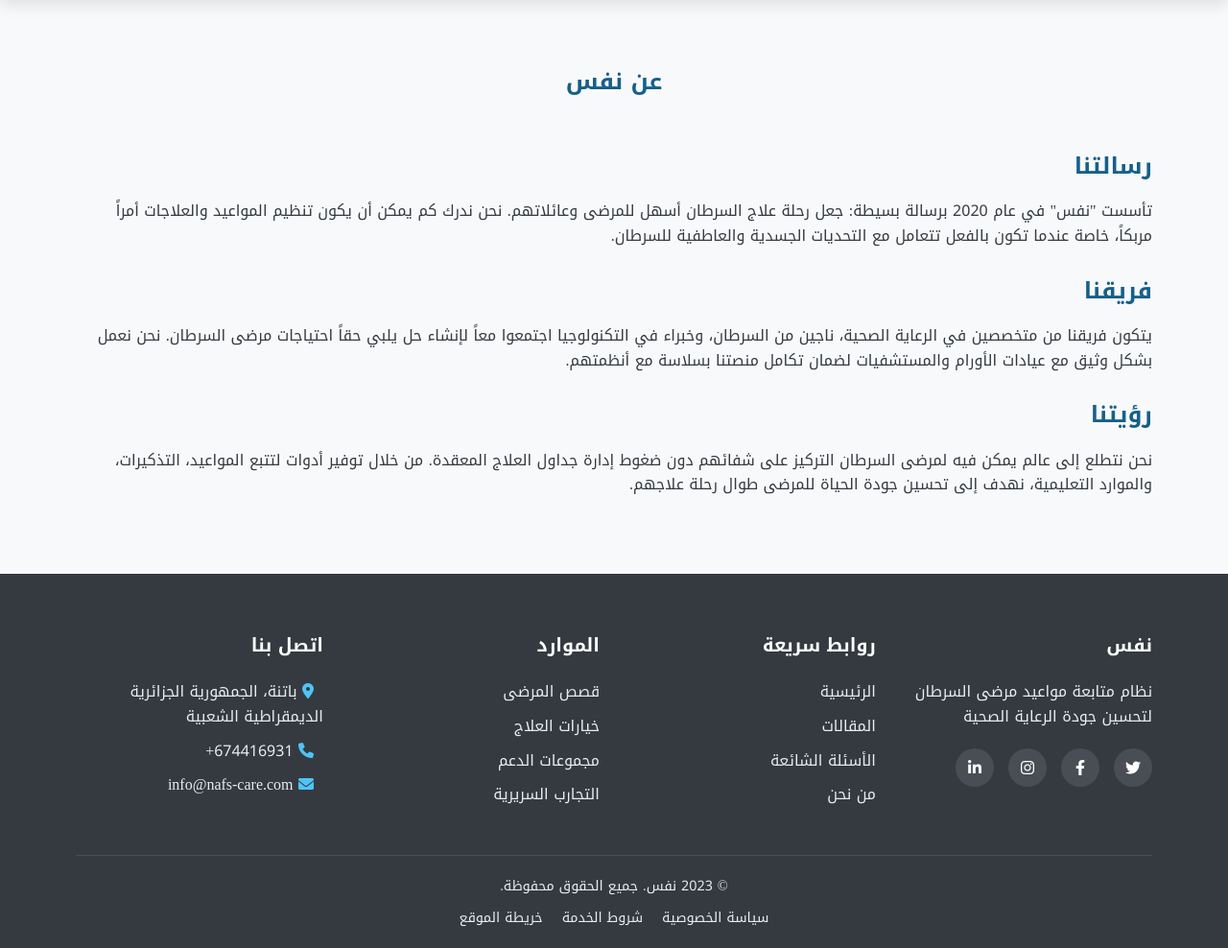
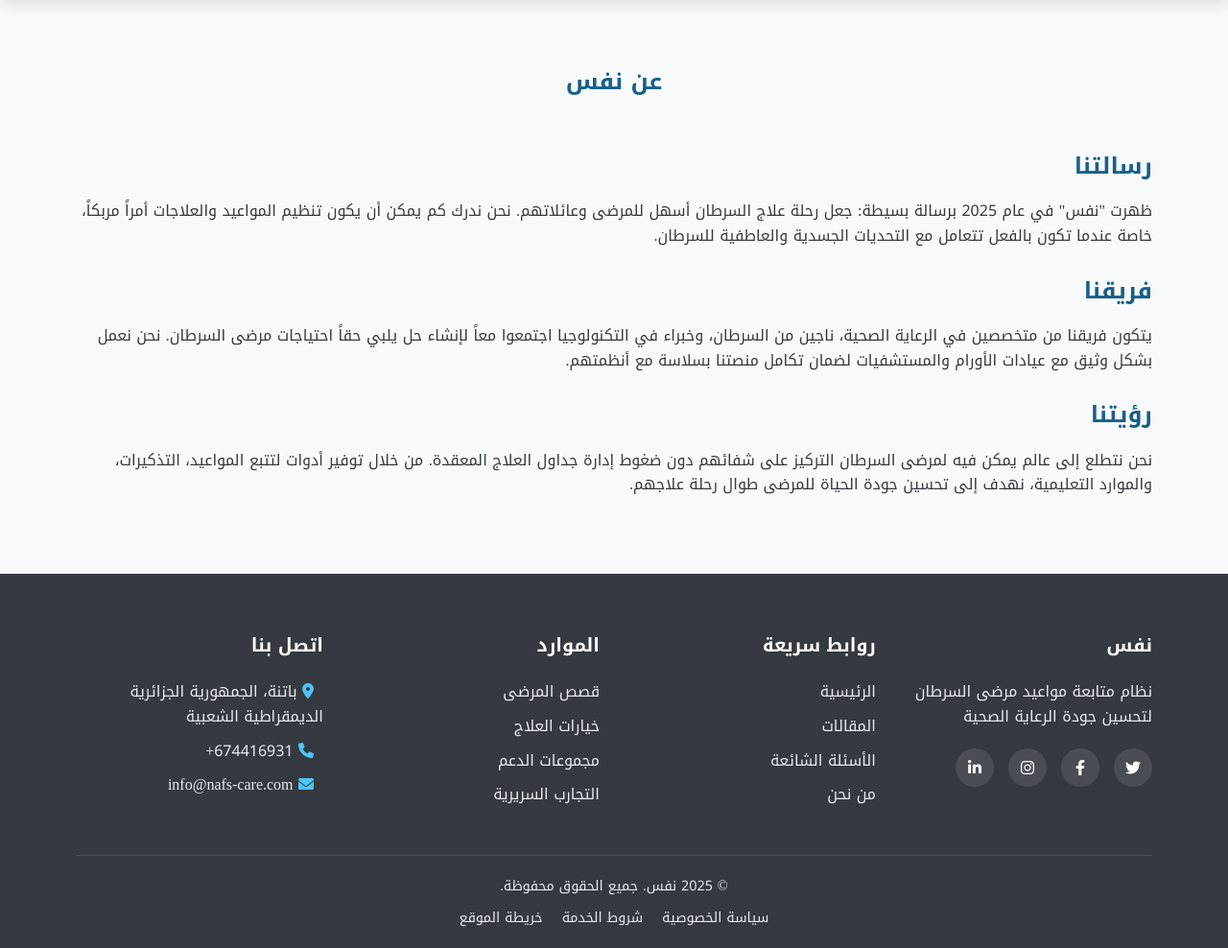
Before and after one commit to wrathoy/BoostHack_Nefs, a Flask app: page /aboutUs in a window 1280 px wide. Shown: the part 80-1068 px from the top of the page at 96% size. Run offline with Flask 3, Linux system fonts and the light colour scheme; some web fonts are replaced.

Commit message:
added nafs

```diff
--- a/app/templates/user/about.html
+++ b/app/templates/user/about.html
@@ -13,7 +13,7 @@
             <div class="about-content">
                 <div class="about-text">
                     <h2>رسالتنا</h2>
-                    <p>تأسست "نفس" في عام 2020 برسالة بسيطة: جعل رحلة علاج السرطان أسهل للمرضى وعائلاتهم. نحن ندرك كم يمكن أن يكون تنظيم المواعيد والعلاجات أمراً مربكاً، خاصة عندما تكون بالفعل تتعامل مع التحديات الجسدية والعاطفية للسرطان.</p>
+                    <p>ظهرت  "نفس" في عام 2025 برسالة بسيطة: جعل رحلة علاج السرطان أسهل للمرضى وعائلاتهم. نحن ندرك كم يمكن أن يكون تنظيم المواعيد والعلاجات أمراً مربكاً، خاصة عندما تكون بالفعل تتعامل مع التحديات الجسدية والعاطفية للسرطان.</p>
 
                     <h2>فريقنا</h2>
                     <p>يتكون فريقنا من متخصصين في الرعاية الصحية، ناجين من السرطان، وخبراء في التكنولوجيا اجتمعوا معاً لإنشاء حل يلبي حقاً احتياجات مرضى السرطان. نحن نعمل بشكل وثيق مع عيادات الأورام والمستشفيات لضمان تكامل منصتنا بسلاسة مع أنظمتهم.</p>
--- a/app/templates/user/home.html
+++ b/app/templates/user/home.html
@@ -11,7 +11,7 @@
 <section class="hero">
     <div class="container">
         <div class="hero-content">
-            <h1>نظام متكامل لمتابعة مواعيد علاج مرضى السرطان</h1>
+            <h1>رحلة علاج و بصمة خير و من احياها كأنما احيا الناس جميعا</h1>
             <p>سهولة في جدولة المواعيد، تذكير بالمتابعات، ومتابعة الخطة العلاجية خطوة بخطوة</p>
             <div class="hero-buttons">
                 <a href="/auth/register" class="btn btn-primary">ابدأ الآن</a>
--- a/app/templates/user/layout.html
+++ b/app/templates/user/layout.html
@@ -89,7 +89,7 @@
                 </div>
             </div>
             <div class="footer-bottom">
-                <p>&copy; 2023 نفس. جميع الحقوق محفوظة.</p>
+                <p>&copy; 2025 نفس. جميع الحقوق محفوظة.</p>
                 <div class="footer-links">
                     <a href="#">سياسة الخصوصية</a>
                     <a href="#">شروط الخدمة</a>
```
